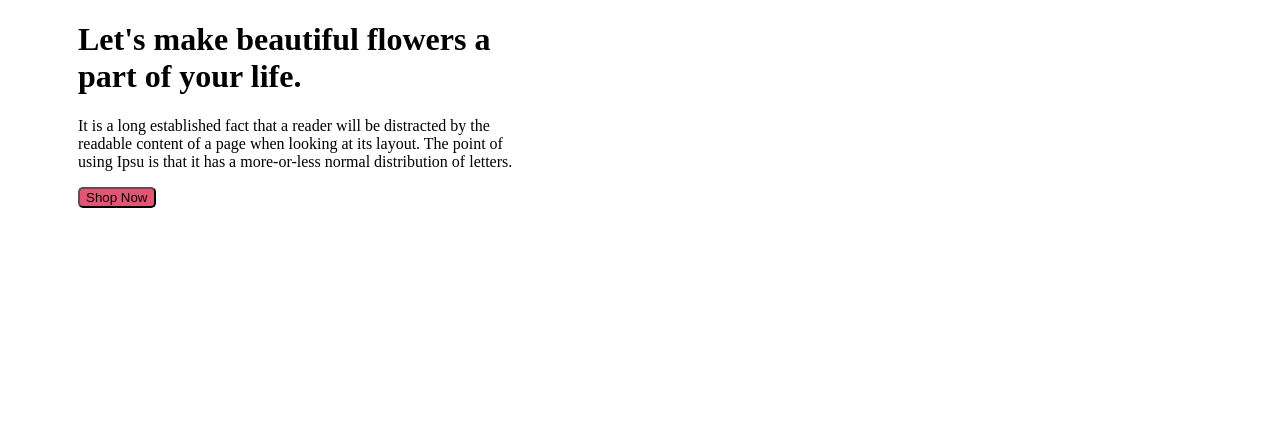
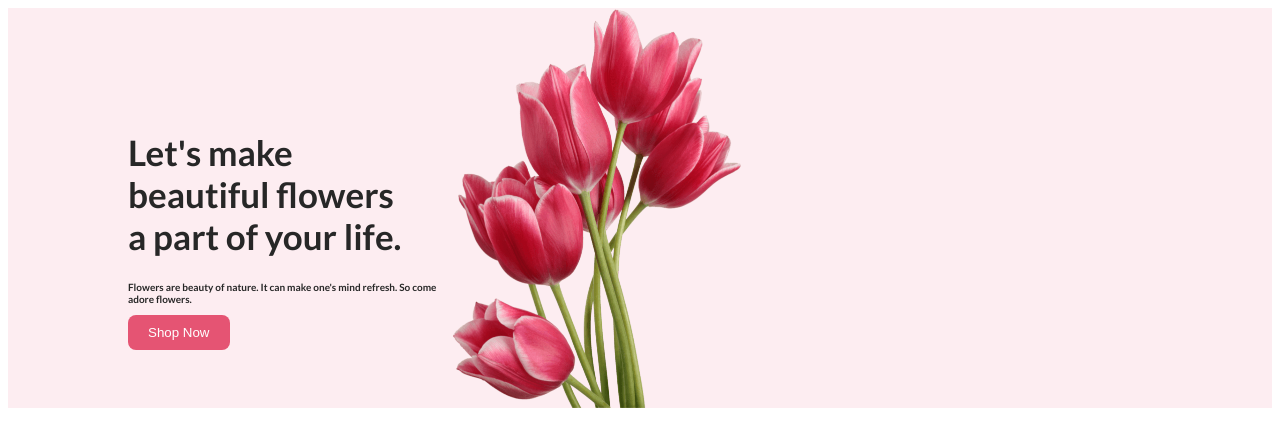
Before and after one commit to sumaiyajahan2023/my-flower-shop-assignment, a plain HTML site: page index.html in a window 1280 px wide. Drawn offline with Linux system fonts and the light colour scheme.

Commit message:
header completed

```diff
--- a/index.html
+++ b/index.html
@@ -5,17 +5,22 @@
     <meta charset="UTF-8">
     <meta name="viewport" content="width=device-width, initial-scale=1.0">
     <title>Welcome to my flower shop</title>
+
+    <link rel="preconnect" href="https://fonts.googleapis.com">
+    <link rel="preconnect" href="https://fonts.gstatic.com" crossorigin>
+    <link href="https://fonts.googleapis.com/css2?family=Lato:wght@700&display=swap" rel="stylesheet">
+
     <link rel="stylesheet" href="styles/style.css">
 </head>
+
 <body>
     <header>
-        <div class="banner-description">
+        <div class="banner">
             <h1 class="banner-title">Let's make beautiful flowers a part of your life.</h1>
-            <p class="primary-text">It is a long established fact that a reader will be distracted by the readable
-                content of a page when looking at its layout. The point of using Ipsu is that it has a
-                more-or-less normal distribution of letters.</p>
+            <p class="banner-description">Flowers are beauty of nature. It can make one's mind refresh. So come adore flowers.</p>
             <button class="primary-btn">Shop Now</button>
         </div>
+        <img src="Flower Asset/pngwing 10.png" alt="">
     </header>
     <main></main>
     <footer></footer>
--- a/styles/style.css
+++ b/styles/style.css
@@ -1,8 +1,39 @@
-.primary-btn{
-    background-color: #E55473;
-    border-radius: 5px;
+/* shared styles */
+body {
+    color: #272727;
+    text-shadow: 0px 4px 4px 0px rgba(0, 0, 0, 0.25);
+    font-family: Lato;
+    font-weight: 800;
 }
-.banner-description{
-    margin-left: 70px;
-    width: 450px;
+
+/* banner styles */
+.primary-btn {
+    border-radius: 8px;
+    background: #E55473;
+    padding: 10px 20px;
+    gap: 10px;
+    color: #FFFFFF;
+    border: 0;
 }
+
+.banner-description {
+    width: 310px;
+    font-size: 10px;
+}
+
+header {
+    background-color: #E554731A;
+    display: flex;
+    height: 400px;
+}
+
+.banner-title {
+    width: 280px;
+    padding-top: 100px;
+    padding-bottom: 0px;
+    font-size: 35px;
+}
+
+.banner {
+    padding-left: 120px;
+}
```
Also changed, not shown: Flower Asset/Flower 01.png (added), Flower Asset/Group 57.png (added), Flower Asset/Group 58.png (added), Flower Asset/Group 59.png (added), Flower Asset/Rectangle 4.png (added), Flower Asset/Rectangle 5.png (added), Flower Asset/Rectangle 6.png (added), Flower Asset/Rectangle 9.png (added), Flower Asset/pngwing 10.png (added), Flower Asset/pngwing 5.png (added), Flower Asset/pngwing 6.png (added), Flower Asset/pngwing 7.png (added), Flower Asset/pngwing 8.png (added).
